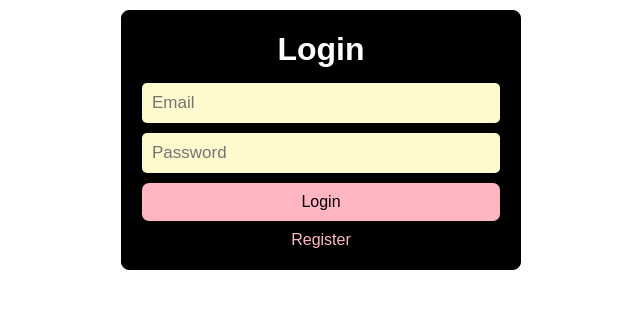
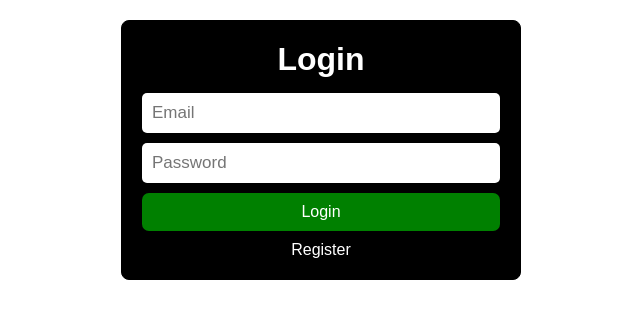
Before and after one commit to uk030621/authenticateWrapper, a Next.js app: page /login in a window 1280 px wide. Shown: the top 318 px of the page, without its empty margins (319-959 px from the left). Built offline with nearby package versions, Linux system fonts and the light colour scheme.

Commit message:
Tidied up some formatting on login and register forms.

```diff
--- a/app/globals.css
+++ b/app/globals.css
@@ -26,22 +26,20 @@ body {
 }
 
 .reg-button{
-  background-color: lightpink;
-  color: black;
+  background-color: green;
+  color: white;
   font-size: 1rem;
   transition: 0.3s;
   cursor: pointer;
 }
 
 .reg-button:hover{
-  background-color: white;
-  color: black;
   font-size: 1.3rem;
 }
 
 .register-link{
   margin-top: 25px;
-  color: lightpink;
+  color:white;
 
 }
 
@@ -53,20 +51,18 @@ body {
 
 .login-link{
   margin-top: 25px;
-  color: lightpink;
-
+  color: white;
 }
 
 .login-link:hover{
   font-size: 1.3rem;
-  color: white;
 }
 
 
 
 .login-button{
-  background-color:lightpink;
-  color: black;
+  background-color:green;
+  color: white;
   font-size: 1rem;
   transition: 0.3s;
   cursor: pointer;
@@ -74,7 +70,6 @@ body {
 
 .login-button:hover{
   font-size: 1.3rem;
-  background-color: white;
 }
 
 .logout-button{
--- a/app/login/page.js
+++ b/app/login/page.js
@@ -26,7 +26,7 @@ export default function LoginPage() {
   };
 
   return (
-    <div style={{ padding: '10px', maxWidth: '100%', boxSizing: 'border-box', border:'none'}}>
+    <div style={{ padding: '20px', maxWidth: '100%', boxSizing: 'border-box', border:'none'}}>
       <div
         style={{
           backgroundColor: 'black',
@@ -49,7 +49,7 @@ export default function LoginPage() {
                   padding: '10px',
                   borderRadius: '5px',
                   fontSize:'17px',
-                  backgroundColor: 'lemonchiffon',
+
                   color:'black',
                   boxSizing: 'border-box',
                 }}
@@ -69,7 +69,7 @@ export default function LoginPage() {
                   borderRadius: '5px',
                   fontSize:'17px',
                   color:'black',
-                  backgroundColor: 'lemonchiffon',
+
                   boxSizing: 'border-box',
                 }}
                 type="password"
--- a/app/signup/page.js
+++ b/app/signup/page.js
@@ -60,7 +60,7 @@ export default function SignupPage() {
                 borderRadius: '5px',
                 fontSize:'17px',
                 color:'black',
-                backgroundColor: 'lemonchiffon',
+
                 boxSizing: 'border-box',
               }}
               type="email"
@@ -81,7 +81,6 @@ export default function SignupPage() {
                 borderRadius: '5px',
                 color:'black',
                 fontSize:'17px',
-                backgroundColor: 'lemonchiffon',
                 boxSizing: 'border-box',
               }}
               type="password"
```
